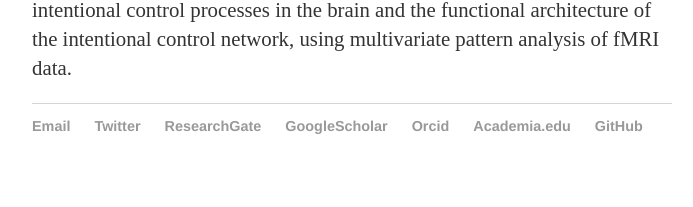
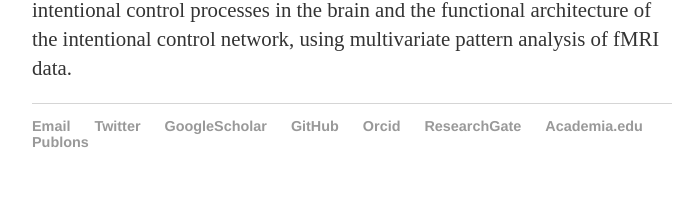
Before and after one commit to davidwisniewski/davidwisniewski.github.io, a Jekyll site: the page built from cv/index.html, in a window 1280 px wide. Shown: the part 976-1183 px from the top of the page, without its empty margins (288-981 px from the left). Built offline with Jekyll 4.4.1, drawn with Linux system fonts in a browser that asks for light colours.

Commit message:
updated cv

```diff
--- a/_layouts/default.html
+++ b/_layouts/default.html
@@ -24,11 +24,13 @@
 	    		<ul>
 	        		<li><a href="mailto:david.wisniewski@ugent.be">Email</a></li>
 					<li><a href="https://twitter.com/wisneurowski?lang=en">Twitter</a></li>
+					<li><a href="https://scholar.google.be/citations?user=dzT7DVMAAAAJ&hl=en&oi=sra">GoogleScholar</a></li>
+					<li><a href="https://github.com/davidwisniewski">GitHub</a></li>
+					<li><a href="https://orcid.org/0000-0003-4793-1171">Orcid</a></li>
 					<li><a href="https://www.researchgate.net/profile/David_Wisniewski">ResearchGate</a></li>
-					<li><a href="https://scholar.google.be/citations?user=dzT7DVMAAAAJ&hl=en&oi=sra">GoogleScholar</a></li>
-					<li><a href="https://orcid.org/0000-0003-4793-1171">Orcid</a></li>
 					<li><a href="http://ugent.academia.edu/DavidWisniewski">Academia.edu</a></li>
-					<li><a href="https://github.com/davidwisniewski">GitHub</a></li>
+					<li><a href="https://publons.com/researcher/4785388/david-wisniewski">Publons</a></li>
+
 				</ul>
 			</footer>
 		</body>
--- a/cv/index.html
+++ b/cv/index.html
@@ -4,7 +4,7 @@ title: David Wisniewski
 ---
 <div class="blurb">
 	<h1>David Wisniewski</h1>
-	<p>You see a short version of my Curriculum Vitae. You can download my full CV <a href="/files/CV_David_Wisniewski_2021_08_02.pdf">[here]</a> </p>
+	<p>You see a short version of my Curriculum Vitae. You can download my full CV <a href="/files/CV_David_Wisniewski_2021_11_23.pdf">[here]</a> </p>
 
 	<p>
 	<b>Postdoctoral Research Fellow</b><br>
```
Also changed, not shown: 1 other file.
